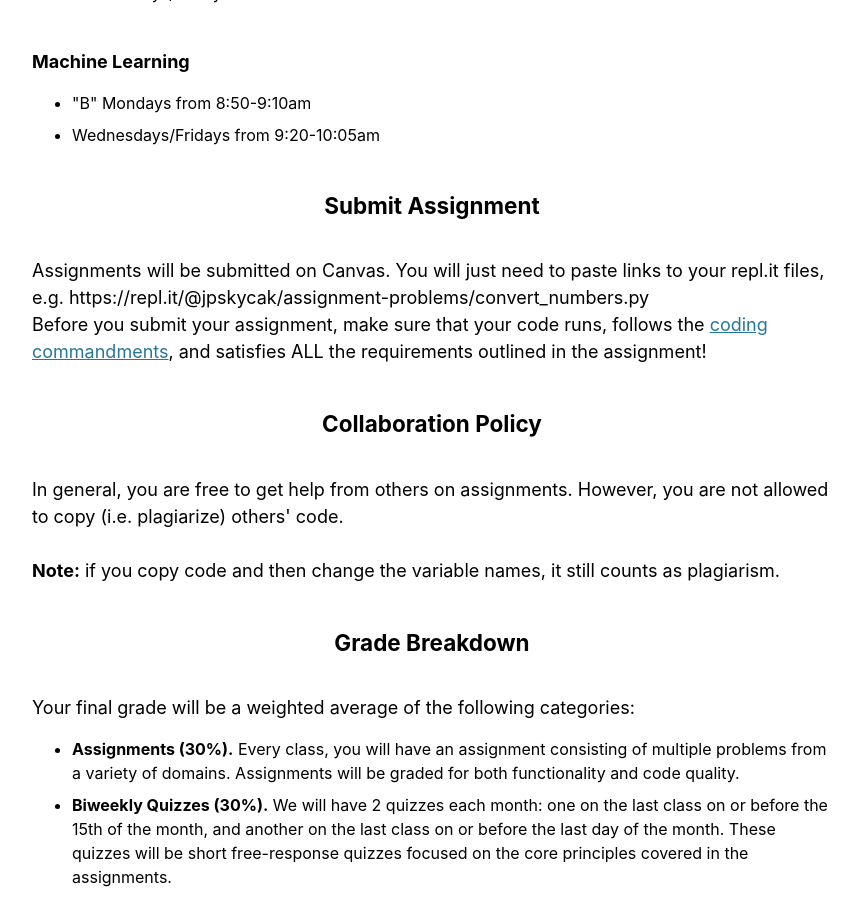
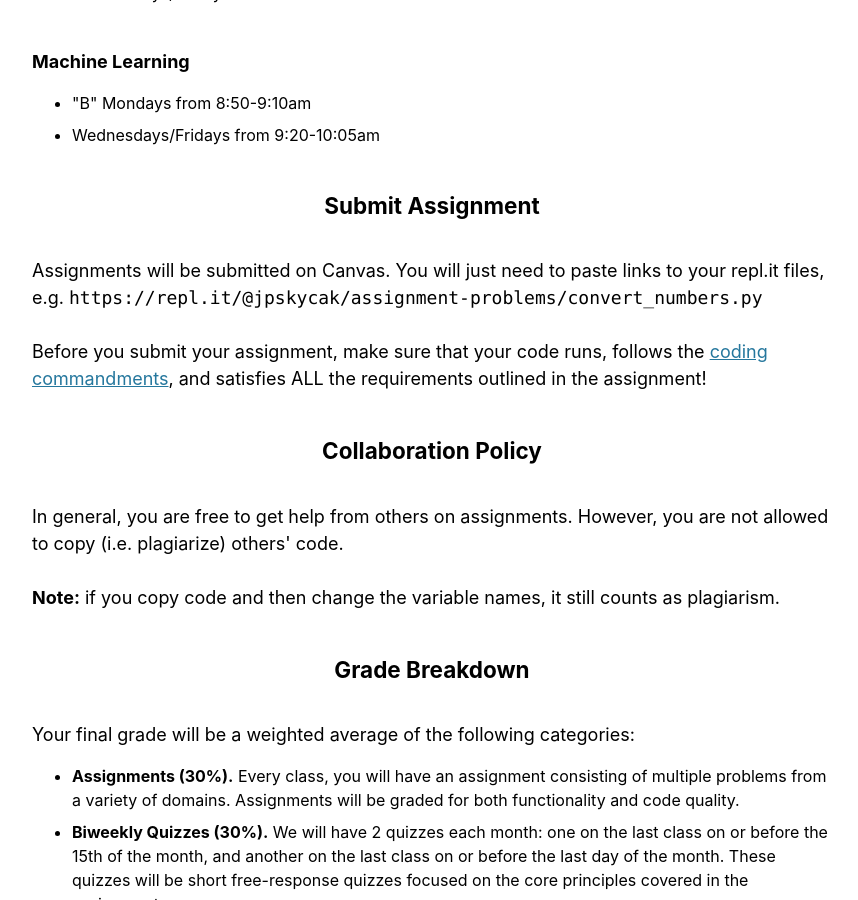
Before and after one commit to skycakjustin/eurisko-us.github.io, a Jekyll site: the page built from _pages/resources.md, in a window 1280 px wide and 900 px high, scrolled down 665 px. Shown: the whole window, without its empty margins (208-1066 px from the left). Built offline with Jekyll 4.4.1, drawn with Linux system fonts in a browser that asks for light colours.

Commit message:
Update resources.md

```diff
--- a/_pages/resources.md
+++ b/_pages/resources.md
@@ -35,9 +35,9 @@ author_profile: false
 
 <div style="width:100%; max-width:800px; margin:auto">
 
-<br>Assignments will be submitted on Canvas. You will just need to paste links to your  repl.it files, e.g. https://repl.it/@jpskycak/assignment-problems/convert_numbers.py
+<br>Assignments will be submitted on Canvas. You will just need to paste links to your  repl.it files, e.g. <code>https://repl.it/@jpskycak/assignment-problems/convert_numbers.py</code>
 
-<br>Before you submit your assignment, make sure that your code runs, follows the <a class="body" href="https://eurisko-us.github.io/resources/#coding-commandments">coding commandments</a>, and satisfies ALL the requirements outlined in the assignment!
+<br><br>Before you submit your assignment, make sure that your code runs, follows the <a class="body" href="https://eurisko-us.github.io/resources/#coding-commandments">coding commandments</a>, and satisfies ALL the requirements outlined in the assignment!
 
 <!--
 <br><br>
```
